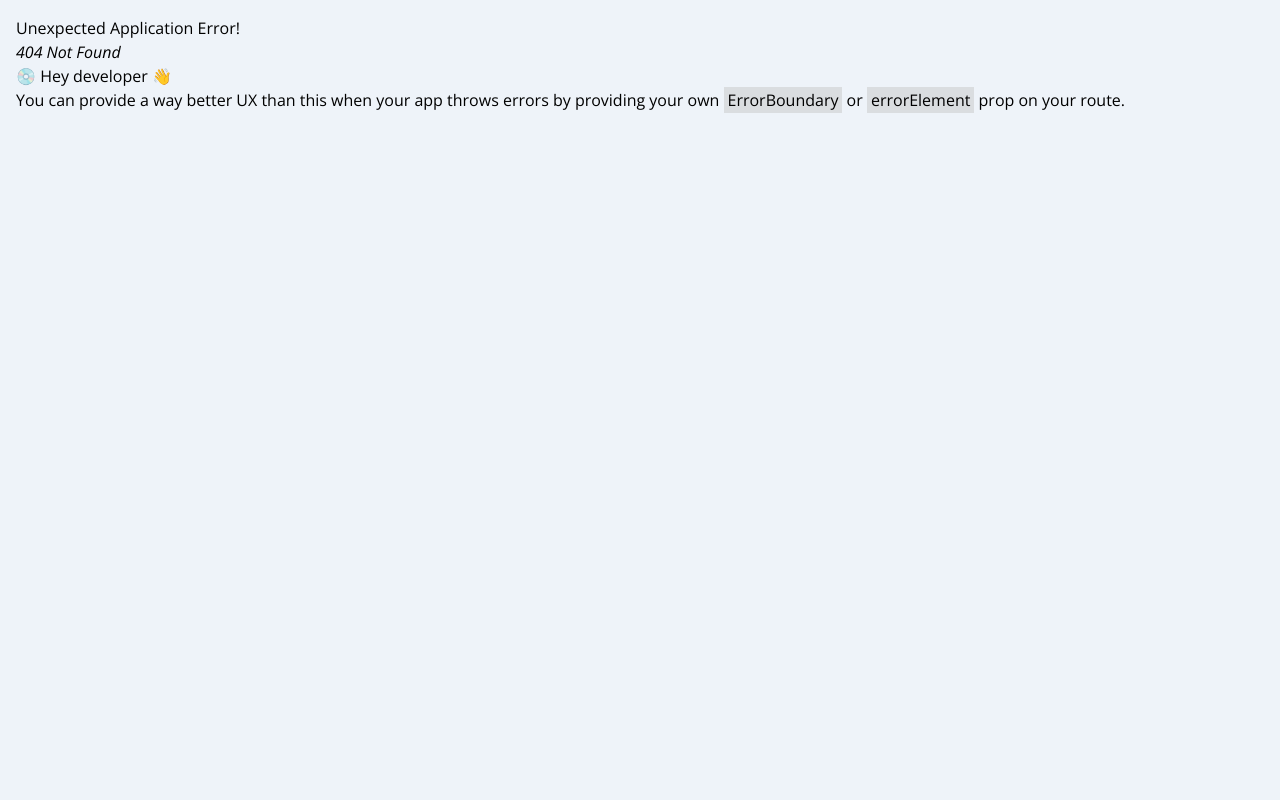
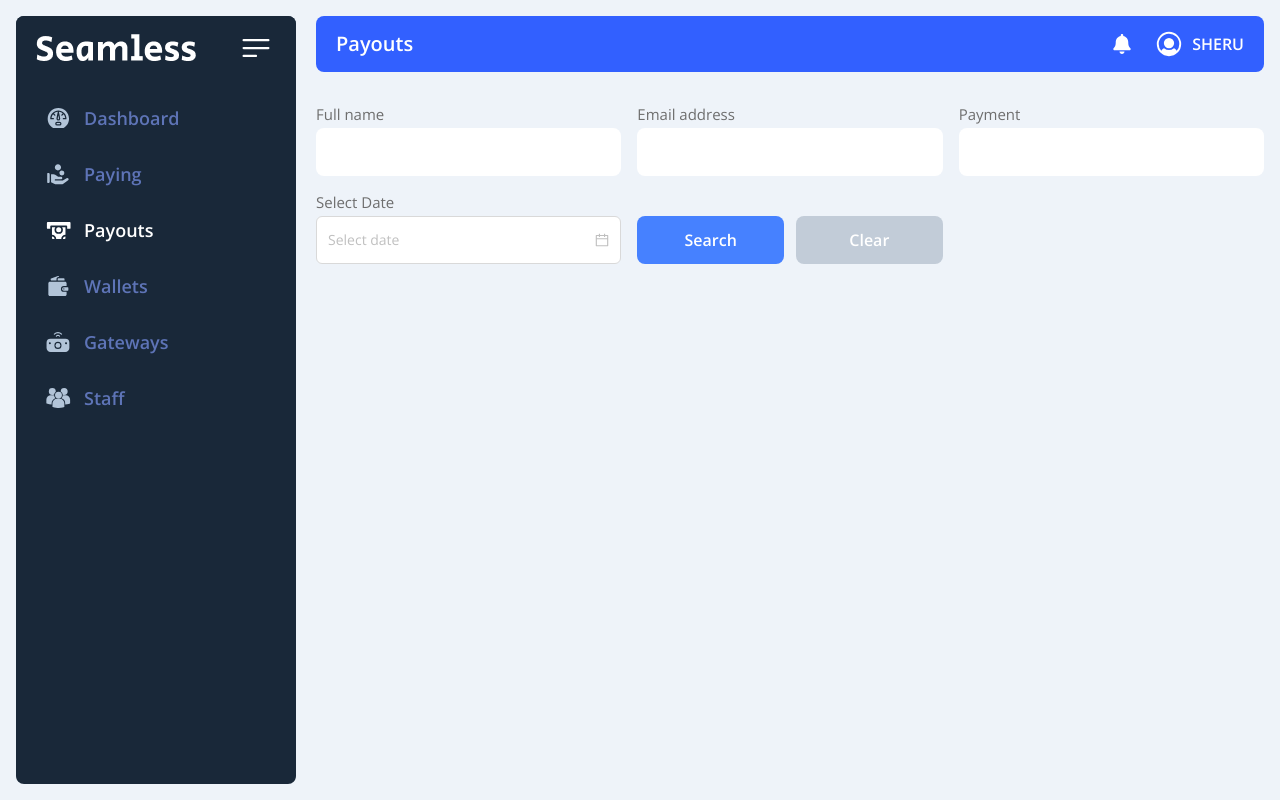
Before and after one commit to shuvrod564/seamless, a React (Vite) app: page /payouts in a window 1280 px wide. Before the commit this address had no page. Built offline with nearby package versions, Linux system fonts and the light colour scheme.

Commit message:
color theme update

```diff
--- a/src/App.css
+++ b/src/App.css
@@ -2,5 +2,6 @@
 
 /* side menu active link customize styles */
 .menu__link svg path { @apply fill-primary-light; }
+.menu__link.dark svg path { @apply fill-[#B2C4D8]; }
 .menu__link.active svg path { @apply fill-white; }
 .menu__link.active { @apply text-white }
--- a/src/App.jsx
+++ b/src/App.jsx
@@ -7,6 +7,7 @@ import Dashboard from './pages/dashboard/Dashboard';
 import Layout from './components/layout/Layout';
 import Paying from './pages/paying/Paying';
 import Wallet from './pages/wallet/Wallet';
+import Payouts from './pages/payouts/Payouts';
 
 function App() {
 
@@ -18,6 +19,7 @@ function App() {
         { path: '/', element: <Dashboard /> },
         { path: '/paying', element: <Paying /> },
         { path: '/wallet', element: <Wallet /> },
+        { path: '/payouts', element: <Payouts /> },
       ]
     },
     {
--- a/src/components/WalletInfo.jsx
+++ b/src/components/WalletInfo.jsx
@@ -14,7 +14,7 @@ const WalletInfo = ({ historyTable, setHistoryTable }) => {
                         <GoArrowRight />
                     </Link>
                     <img src="/assets/images/wallet-card-bg-image.png" className='absolute top-0 left-0 object-cover w-full h-full' alt="Layer" />
-                    <h2 className="text-lg md:text-xl lg:text-2xl font-bold text-white mb-5">Company name</h2>
+                    <h2 className="text-lg md:text-xl lg:text-2xl font-bold text-white mb-5 lg:mb-8">Company name</h2>
                     <p className="text-sm sm:text-base lg:text-[17px] text-white mb-2">
                     Trade Wallet
                     </p>
@@ -29,7 +29,7 @@ const WalletInfo = ({ historyTable, setHistoryTable }) => {
                         <GoArrowRight />
                     </Link>
                     <img src="/assets/images/wallet-card-bg-image-light.png" className='absolute top-0 left-0 object-cover w-full h-full' alt="Layer" />
-                    <h2 className="text-lg md:text-xl lg:text-2xl font-bold text-white mb-5">Company name</h2>
+                    <h2 className="text-lg md:text-xl lg:text-2xl font-bold text-white mb-5 lg:mb-8">Company name</h2>
                     <p className="text-sm sm:text-base lg:text-[17px] text-white mb-2">
                     Trade Wallet
                     </p>
@@ -44,7 +44,7 @@ const WalletInfo = ({ historyTable, setHistoryTable }) => {
                         <GoArrowRight />
                     </Link>
                     <img src="/assets/images/wallet-card-bg-image-white.png" className='absolute top-0 left-0 object-cover w-full h-full' alt="Layer" />
-                    <h2 className="text-lg md:text-xl lg:text-2xl font-bold text-white mb-5">Company name</h2>
+                    <h2 className="text-lg md:text-xl lg:text-2xl font-bold text-white mb-5 lg:mb-8">Company name</h2>
                     <p className="text-sm sm:text-base lg:text-[17px] text-white mb-2">
                     Trade Wallet
                     </p>
--- a/src/components/charts/ColumnChart.jsx
+++ b/src/components/charts/ColumnChart.jsx
@@ -84,19 +84,19 @@ const ColumnChart = ({profileTrades}) => {
     }
   ];
 
-  console.log(result);
+  // console.log(result);
 
 
 
-  // const series = [{
-  //   name: 'Buy',
-  //   data: [44, 55, 57, 56, 61, 58, 63]
-  // }, {
-  //   name: 'Sell',
-  //   data: [76, 85, 101, 98, 87, 105, 91]
-  // }];.
+  const series = [{
+    name: 'Buy',
+    data: [44, 55, 57, 56, 61, 58, 63]
+  }, {
+    name: 'Sell',
+    data: [76, 85, 101, 98, 87, 105, 91]
+  }];
 
-  const series = result;
+  // const series = result;
 
   const options = {
     chart: {
@@ -141,8 +141,8 @@ const ColumnChart = ({profileTrades}) => {
   };
 
   return (
-    <div>
-      <Chart options={options} series={series} type="bar" height={450} />
+    <div className='w-full'>
+      <Chart options={options} series={series} type="bar" height={450} width={'100%'} className="w-full" />
 
 
 
--- a/src/components/charts/PieChart.jsx
+++ b/src/components/charts/PieChart.jsx
@@ -45,7 +45,7 @@ const PieChart = () => {
       });
     }
     setLabel(label);
-    console.log(label);
+    // console.log(label);
   }, [JSON.stringify(groupedData)]);
 
   const options = {
--- a/src/components/layout/Header.jsx
+++ b/src/components/layout/Header.jsx
@@ -1,4 +1,4 @@
-import React from 'react'
+import React, { useEffect, useState } from 'react'
 import { Dropdown } from 'antd';
 import { PiUserCircleFill } from 'react-icons/pi';
 import { FaBell } from 'react-icons/fa';
@@ -22,9 +22,19 @@ const items = [
 
 const Header = ({resMenu, setResMenu, collapseMenu, setCollapseMenu}) => {
     const router = useLocation();
+    const [menuMode, setMenuMode] = useState('light');
+
+    // set sidebar menu bg color based on url
+    useEffect(()=>{
+        if (router.pathname === '/wallet' || router.pathname === '/payouts') {
+            setMenuMode('dark');
+        } else {
+            setMenuMode('light');
+        }
+    }, [router.pathname])
 
     return (
-        <div className={`sm:px-5 px-3 py-3  rounded-lg flex items-center justify-between md:mb-8 mb-4 ${router.pathname === '/wallet' ? 'bg-[#3260FF]' : 'bg-dark'}`}>
+        <div className={`sm:px-5 px-3 py-3  rounded-lg flex items-center justify-between md:mb-8 mb-4 ${menuMode === 'dark' ? 'bg-[#3260FF]' : 'bg-dark'}`}>
             <div className="inline-flex items-center gap-3">
                 <button type='button' onClick={()=>setResMenu(!resMenu)} className="text-3xl sm:text-3xl text-white lg:hidden">
                     <HiBars3 />
@@ -33,11 +43,12 @@ const Header = ({resMenu, setResMenu, collapseMenu, setCollapseMenu}) => {
                     { router.pathname === '/' && <>Dashboard</> }
                     { router.pathname === '/paying' && <>Paying</> }
                     { router.pathname === '/wallet' && <>Wallet</> }
+                    { router.pathname === '/payouts' && <>Payouts</> }
                 </h1>
             </div>
 
             <div className="inline-flex items-center gap-4">
-                <button type='button' className="w-8 h-8 rounded-full inline-flex items-center justify-center text-xl text-[#A0B0E1] hover:bg-black/50">
+                <button type='button' className={`w-8 h-8 rounded-full inline-flex items-center justify-center text-xl  hover:bg-white/50 ${menuMode === 'dark' ? 'text-white' : 'text-[#A0B0E1]'}`}>
                     <FaBell />
                 </button>
                 <Dropdown
@@ -46,9 +57,9 @@ const Header = ({resMenu, setResMenu, collapseMenu, setCollapseMenu}) => {
                     }}
                     trigger={['click']}
                 >
-                    <button className={` text-base font-semibold inline-flex items-center gap-2 uppercase ${router.pathname === '/wallet' ? 'text-white' : 'text-[#A0B0E1]'}`}>
+                    <button className={` text-base font-semibold inline-flex items-center gap-2 uppercase ${menuMode === 'dark' ? 'text-white' : 'text-[#A0B0E1]'}`}>
                         <PiUserCircleFill className='text-3xl lg:text-3xl' />
-                        <span className='hidden sm:block'>Dhanoo K.</span>
+                        <span className='hidden sm:block'>SHERU</span>
                     </button>
                 </Dropdown>
             </div>
--- a/src/components/layout/Layout.jsx
+++ b/src/components/layout/Layout.jsx
@@ -40,7 +40,7 @@ const Layout = () => {
 
 
     return (
-        <main className={`${collapseMenu ? 'lg:pl-[100px]' : 'lg:pl-[312px]'} transition-all duration-300`}>
+        <main className={`${collapseMenu ? 'lg:pl-[100px]' : 'lg:pl-[300px]'} transition-all duration-300`}>
             <SideMenu  resMenu={resMenu} setResMenu={setResMenu} collapseMenu={collapseMenu} setCollapseMenu={setCollapseMenu} />
             <div className="content">
                 <Header  resMenu={resMenu} setResMenu={setResMenu} />
--- a/src/components/layout/SideMenu.jsx
+++ b/src/components/layout/SideMenu.jsx
@@ -1,13 +1,23 @@
-import React from 'react'
+import React, { useEffect, useState } from 'react'
 import { HiOutlineBars3BottomLeft } from 'react-icons/hi2'
 import { Link, useLocation } from 'react-router-dom'
 import { DashboardIcon, GatewayIcon, PayIcon, PayoutIcon, UsersIcon, WalletIcon } from '../Icons'
 import { PiArrowLineRightLight } from 'react-icons/pi'
 import { IoCloseCircleOutline } from 'react-icons/io5'
+import { RiSidebarUnfoldLine } from 'react-icons/ri'
 
 const SideMenu = ({ resMenu, setResMenu, collapseMenu, setCollapseMenu }) => {
+    const [menuMode, setMenuMode] = useState('light');
     const router = useLocation();
 
+    // set sidebar menu bg color based on url
+    useEffect(()=>{
+        if (router.pathname === '/wallet' || router.pathname === '/payouts') {
+            setMenuMode('dark');
+        } else {
+            setMenuMode('light');
+        }
+    }, [router.pathname])
 
 
     const linkList = [
@@ -32,12 +42,12 @@ const SideMenu = ({ resMenu, setResMenu, collapseMenu, setCollapseMenu }) => {
             icon: <WalletIcon />
         },
         {
-            path: '/gateways',
+            path: '#',
             title: 'Gateways',
             icon: <GatewayIcon />
         },
         {
-            path: '/staff',
+            path: '#',
             title: 'Staff',
             icon: <UsersIcon />
         },
@@ -46,24 +56,29 @@ const SideMenu = ({ resMenu, setResMenu, collapseMenu, setCollapseMenu }) => {
 
   return (
     <>
-        <aside className={`w-[280px] bg-dark fixed lg:top-4 top-0 lg:left-4 left-0 lg:min-h-[calc(100vh-32px)] min-h-screen rounded-lg overflow-hidden z-40
+        <aside className={`w-[280px]  fixed lg:top-4 top-0 lg:left-4 left-0 lg:min-h-[calc(100vh-32px)] min-h-screen rounded-lg overflow-hidden z-40
                 -translate-x-full invisible lg:translate-x-0 lg:visible transition-all duration-300
                 ${resMenu ? "!translate-x-0 !visible" : ""}
                 ${collapseMenu ? 'lg:w-[80px]' : ''}
+                ${menuMode === 'dark' ? 'bg-[#192839]' : 'bg-dark'}
             `}>
-            <div className="px-5 py-3 bg-[#152248] flex items-center justify-between">
+            <div className={`px-5 py-3  flex items-center justify-between ${menuMode === 'dark' ? 'bg-[#192839]' : 'bg-[#152248]'}`}>
                 <Link to={'/'} className={`${collapseMenu ? 'lg:hidden' : 'inline-block'}`}>
-                    <img src={'/assets/images/seamless-logo.png'} alt={'Seamless'} className='w-auto h-5 md:h-6 lg:h-7 ' />
+                    <img
+                        src={menuMode === 'light' ? '/assets/images/seamless-logo.png' : '/assets/images/seamless-logo-white.png'}
+                        alt={'Seamless'}
+                        className='w-auto h-5 md:h-6 lg:h-7 '
+                    />
                 </Link>
                 <button
                     onClick={() => {
                         setCollapseMenu(!collapseMenu)
                     }}
                     type='button'
-                    className="w-10 h-10 text-white text-2xl md:text-4xl hidden lg:block"
+                    className="w-10 h-10 text-white text-2xl md:text-4xl hidden lg:flex justify-center items-center"
                 >
                     {
-                        collapseMenu ? <PiArrowLineRightLight className='text-2xl md:text-3xl' /> : <HiOutlineBars3BottomLeft />
+                        collapseMenu ? <RiSidebarUnfoldLine className='text-xl md:text-2xl' /> : <HiOutlineBars3BottomLeft />
                     }
                 </button>
                 <button type='button' onClick={()=>setResMenu(!resMenu)} className="w-8 h-8 text-white text-3xl flex items-center justify-center lg:hidden">
@@ -77,6 +92,7 @@ const SideMenu = ({ resMenu, setResMenu, collapseMenu, setCollapseMenu }) => {
                             <li key={index} className="mb-3">
                                 <Link to={link.path} className={`
                                         menu__link flex items-center gap-3 px-4 py-2 text-base md:text-lg font-semibold  hover:text-primary whitespace-nowrap
+                                        ${menuMode === 'dark' ? 'text-[#B2C4D8] dark' : 'text-primary-light'}
                                         ${router.pathname === link.path ? 'text-white active' : 'text-primary-light'}
                                     `}>
                                     <span className='w-7 h-7 flex items-center justify-center'>
--- /dev/null
+++ b/src/pages/payouts/Payouts.jsx
@@ -0,0 +1,12 @@
+import React from 'react'
+import FilterForm from '../../components/FilterForm'
+
+const Payouts = () => {
+  return (
+    <div>
+        <FilterForm />
+    </div>
+  )
+}
+
+export default Payouts
--- a/src/pages/wallet/Wallet.jsx
+++ b/src/pages/wallet/Wallet.jsx
@@ -10,7 +10,7 @@ const onChange = (key) => {
 const Wallet = () => {
     const [historyTable, setHistoryTable] = useState(false);
 
-    console.log(historyTable);
+    // console.log(historyTable);
 
 
     const items = [
```
Also changed, not shown: public/assets/images/seamless-logo-white.png (added).
